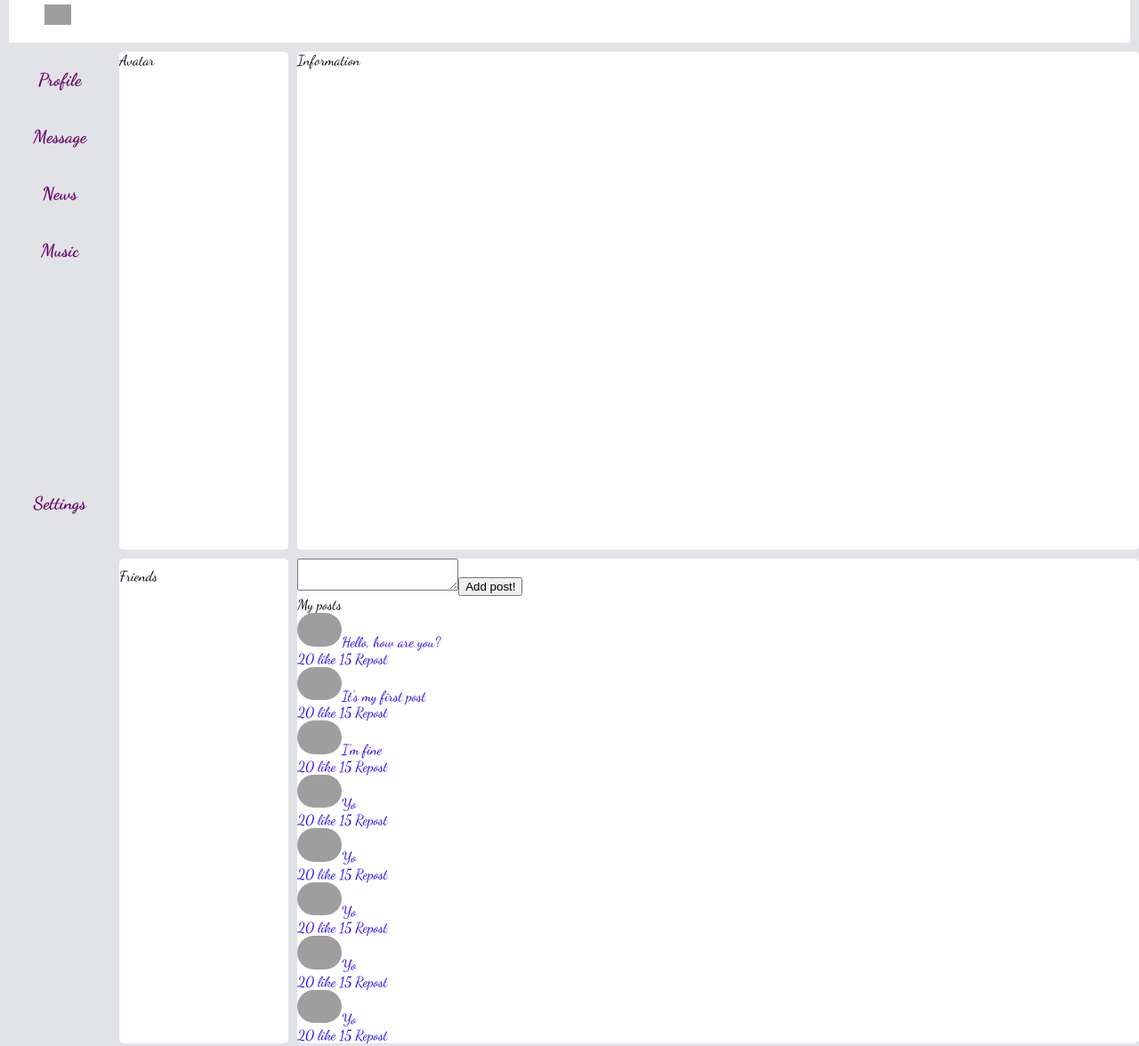
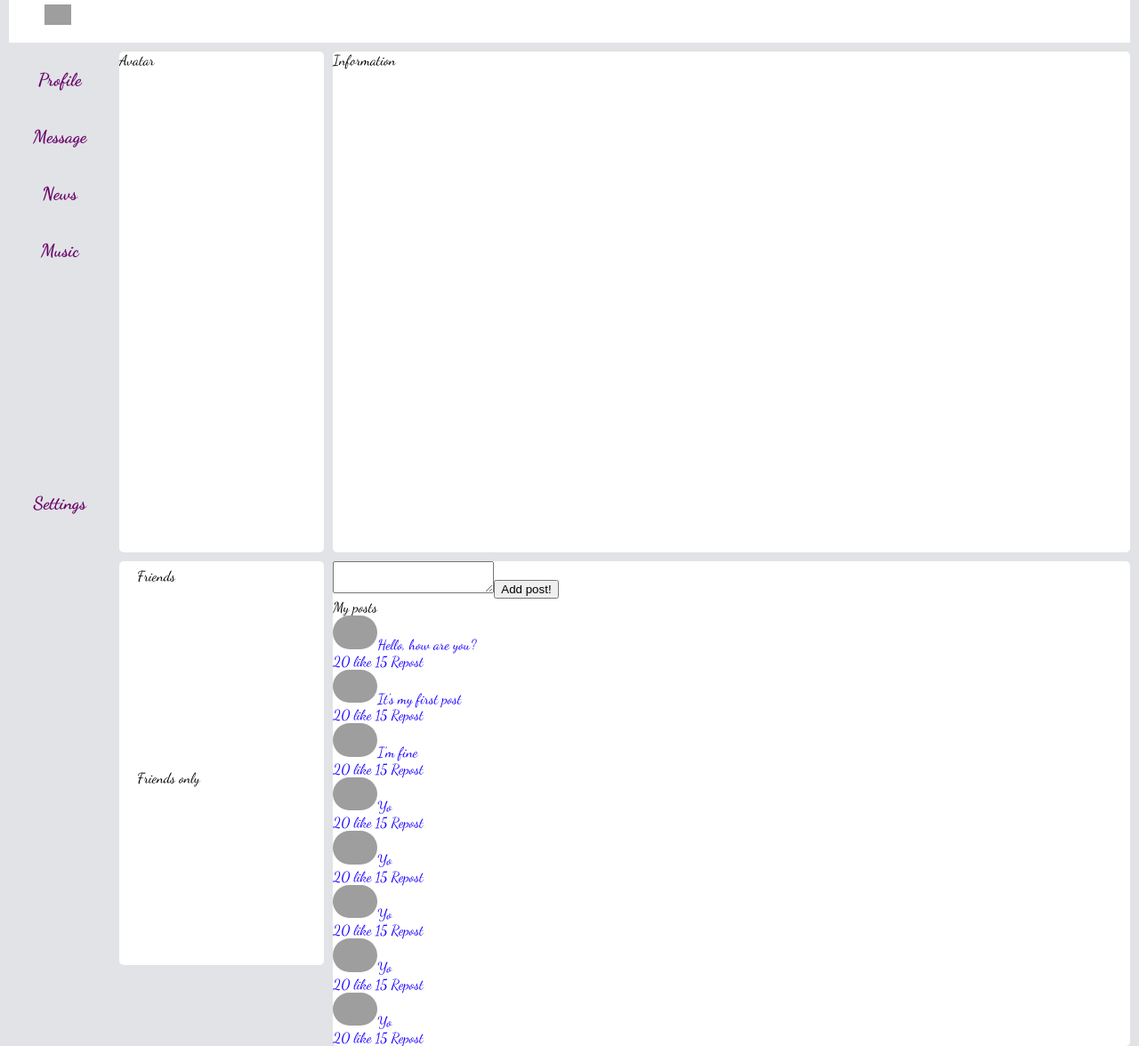
Before and after one commit to Vladosinka/diploma, a React (Create React App) app: page /profile in a window 1280 px wide. Shown: the whole page at 89% size. Built offline with nearby package versions, Linux system fonts and the light colour scheme; grey boxes are pictures that could not be loaded.

Commit message:
work on css version 2.0

```diff
--- a/src/components/Header/Header.module.css
+++ b/src/components/Header/Header.module.css
@@ -1,8 +1,9 @@
 .header {
   background-color: rgb(255, 255, 255);
-  margin-bottom: 10px;
   height: 48px;
   margin: 0 10px 10px 10px;
+  top: 0;
+  position: sticky;
 }
 
 .header img {
--- a/src/components/Navbar/Navbar.module.css
+++ b/src/components/Navbar/Navbar.module.css
@@ -1,6 +1,8 @@
 .navbar {
   width: 150px;
   height: 500px;
+  top: 58px;
+  position: sticky;
 }
 
 .item{
--- a/src/components/Profile/Avatar/Avatar.jsx
+++ b/src/components/Profile/Avatar/Avatar.jsx
@@ -5,6 +5,7 @@ const Avatar = () => {
   return (
     <div className={styles.Avatar}>
 Avatar
+  <div className={styles.image}></div>
     </div>
   );
 };
--- a/src/components/Profile/Avatar/Avatar.module.css
+++ b/src/components/Profile/Avatar/Avatar.module.css
@@ -1,7 +1,11 @@
 .Avatar{
     background-color: white;
-    width: 230px;
-    height: 560px;
+    height: 563px;
     border-radius: 5px;
     margin: 0px 5px 5px 0px;
 }
+
+.image{
+    width: 200px;
+    padding: 15px 15px 6px 15px;
+}
--- a/src/components/Profile/Friends/Friends.jsx
+++ b/src/components/Profile/Friends/Friends.jsx
@@ -4,7 +4,10 @@ import styles from "./Friends.module.css";
 const Friends = () => {
   return (
     <div className={styles.Friends}>
-Friends
+      <div className={styles.title}>Friends</div>
+      <div className={styles.amountfriends}></div>
+      <div className={styles.title}>Friends only</div>
+      <div className={styles.amountfriends}></div>
     </div>
   );
 };
--- a/src/components/Profile/Friends/Friends.module.css
+++ b/src/components/Profile/Friends/Friends.module.css
@@ -1,7 +1,16 @@
 .Friends{
     background-color: white;
-    width: 230px;
+    height: max-content;
     border-radius: 5px;
-    padding: 10px 0px;
     margin: 5px 5px 0px 0px;
 }
+
+.title{
+    padding: 7px 20px;
+}
+
+.amountfriends{
+ width: 210px;
+ height: 180px;
+ padding: 6px 10px 8px;
+}
--- a/src/components/Profile/Information/Information.module.css
+++ b/src/components/Profile/Information/Information.module.css
@@ -2,5 +2,5 @@
     background-color: white;
     width: 100%;
     border-radius: 5px;
-    margin: 0px 0px 5px 5px;
+    margin: 0px 10px 5px 5px;
 }
--- a/src/components/Profile/MyPosts/MyPosts.module.css
+++ b/src/components/Profile/MyPosts/MyPosts.module.css
@@ -5,5 +5,5 @@
   background-color: white;
   width: 100%;
   border-radius: 5px;
-  margin: 5px 0px 0px 5px;
+  margin: 5px 10px 0px 5px;
 }
--- a/src/components/Profile/Profile.module.css
+++ b/src/components/Profile/Profile.module.css
@@ -1,8 +1,3 @@
-.profile img {
-  width: 100%;
-  border-radius: 5px 5px 0px 0px;
-}
-
 .flex{
   display: flex;
 }
```
